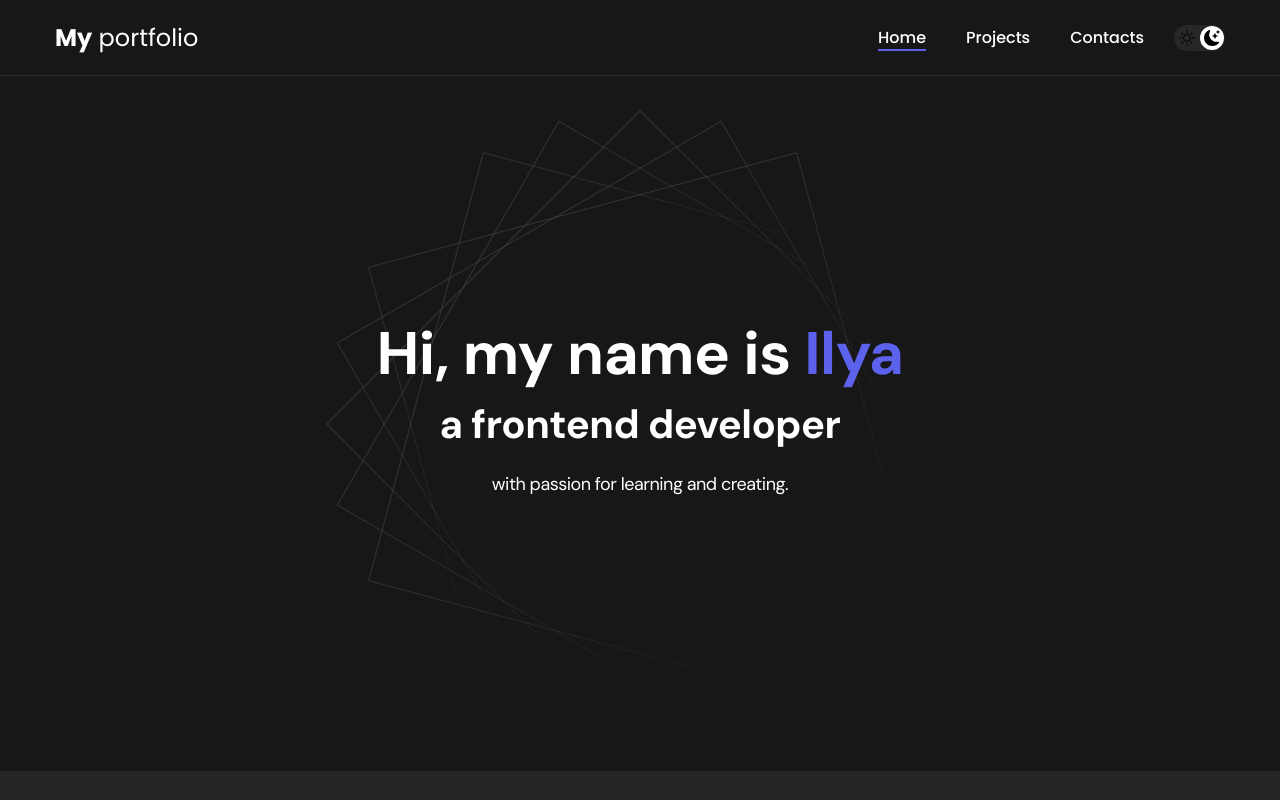
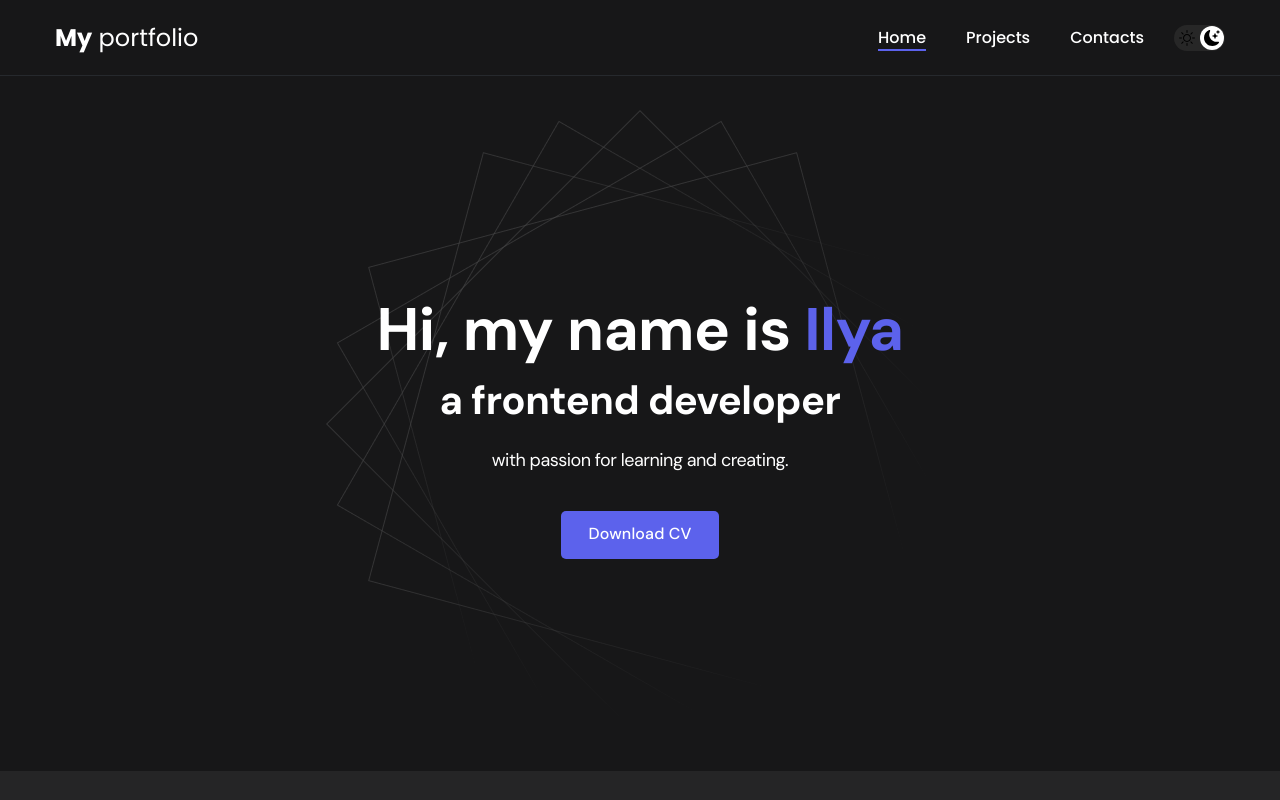
Before and after one commit to m8lott/portfolio, a React (Create React App) app: page / in a window 1280 px wide. Shown: the top 800 px of the page. Built offline with nearby package versions, Linux system fonts and the light colour scheme.

Commit message:
add button for cv

```diff
--- a/src/components/header/Header.js
+++ b/src/components/header/Header.js
@@ -12,6 +12,8 @@
            <div className="header__text">
                <p>with passion for learning and creating.</p>
            </div>
+           <a href="https://drive.google.com/file/d/1sDPEVPvbVJVuPPdLD4AXo0rJDadqpLP_/view?usp=sharing"
+            target="_blank" className="btn">Download CV</a>
        </div>
    </header>
    </>
```
